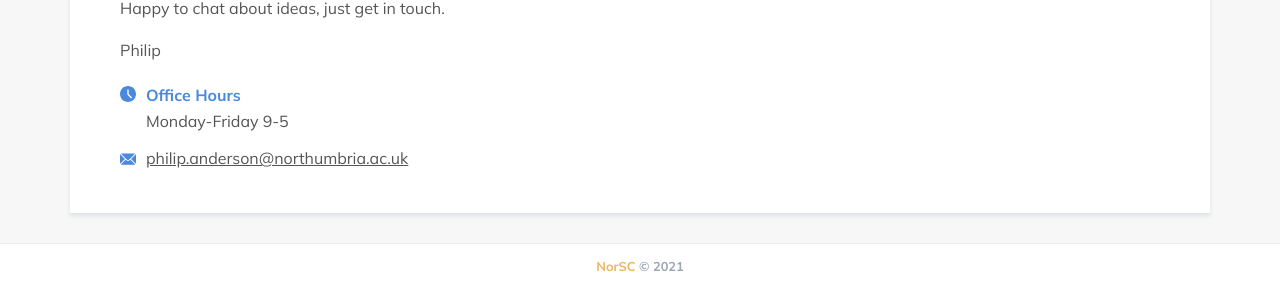
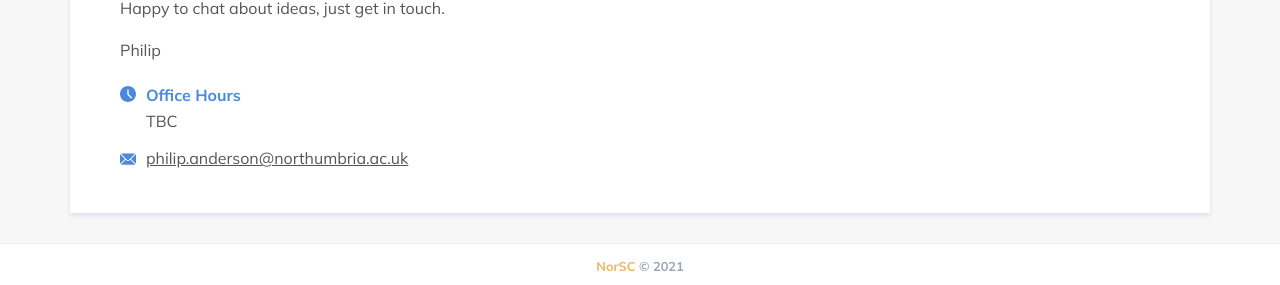
Before and after one commit to NorSC/supervisor-search, a Jekyll site: the page built from _supervisors/philip-anderson.md, in a window 1280 px wide. Shown: the part 780-1065 px from the top of the page. Built offline with Jekyll 4.4.1, drawn with Linux system fonts in a browser that asks for light colours; a script that is not in the unit is left out.

Commit message:
Update Supervisors “philip-anderson”

```diff
--- a/_supervisors/philip-anderson.md
+++ b/_supervisors/philip-anderson.md
@@ -3,7 +3,7 @@ layout: supervisor
 title: Philip Anderson
 available: true
 email: philip.anderson@northumbria.ac.uk
-office_hours: Monday-Friday 9-5
+office_hours: TBC
 research_group: Cyber Security and Network Systems
 research_themes:
   - Digital Forensics
```
